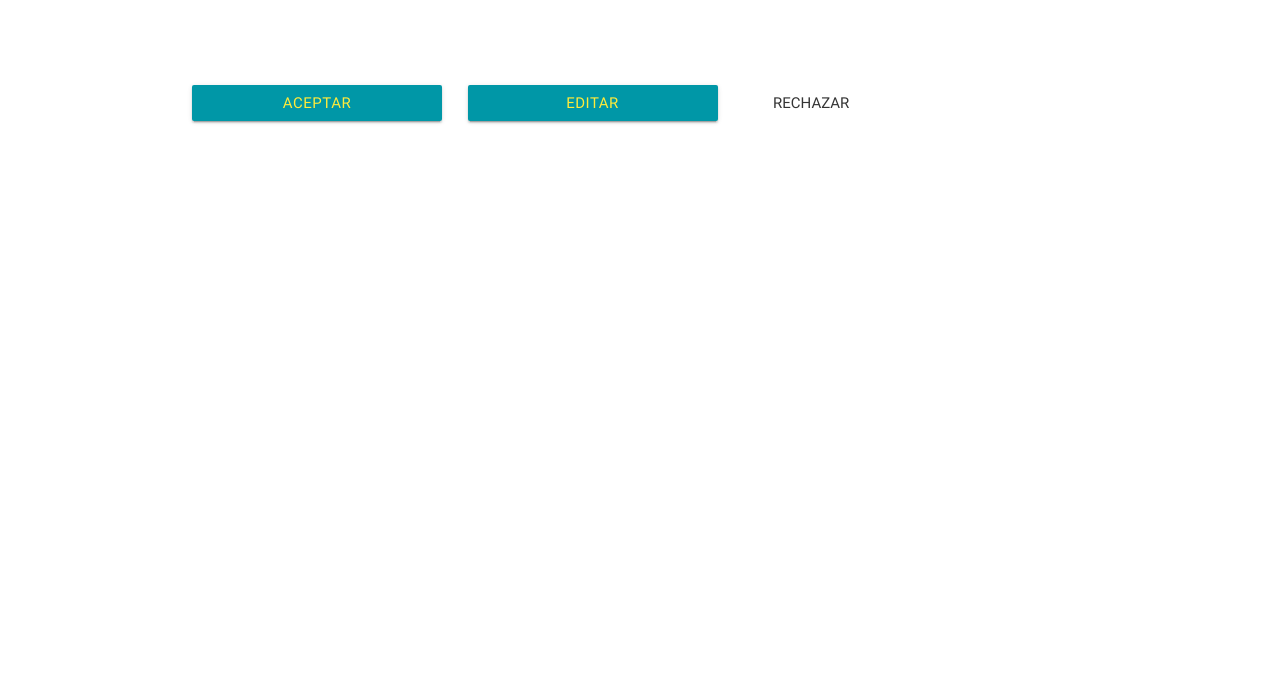
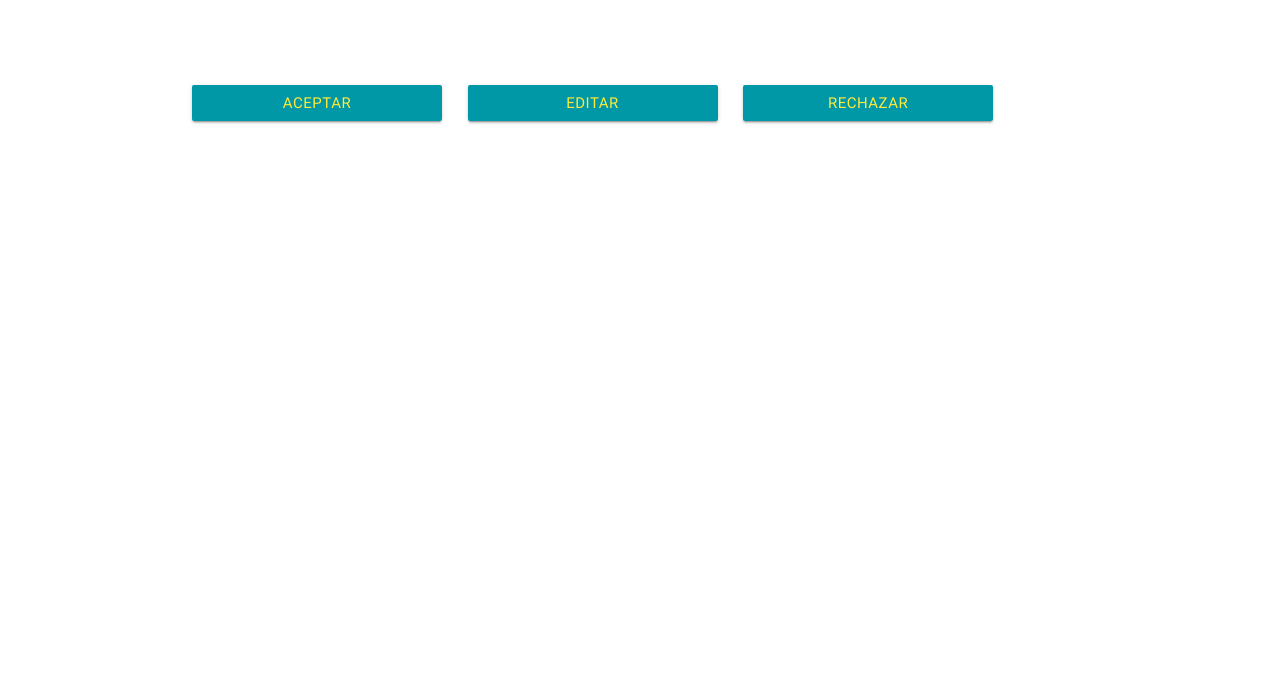
Before and after one commit to eveperalta/teste, a plain HTML site: page materiales.html in a window 1280 px wide. Shown: the part 101-800 px from the top of the page. Drawn offline with nearby package versions, Linux system fonts and the light colour scheme; files whose address does not match are found by name.

Commit message:
estilo botn validacion

```diff
--- a/materiales.html
+++ b/materiales.html
@@ -37,7 +37,7 @@
 					<a href="crear.html" class="btn">Editar</a>
 				</div>
 				<div class="col s12 m3 l3 boton-resultados">
-					<a href="index.html" class="btn-flat">Rechazar</a>
+					<a href="index.html" class="btn flat">Rechazar</a>
 				</div>
 			</div>
 		</div>
```
